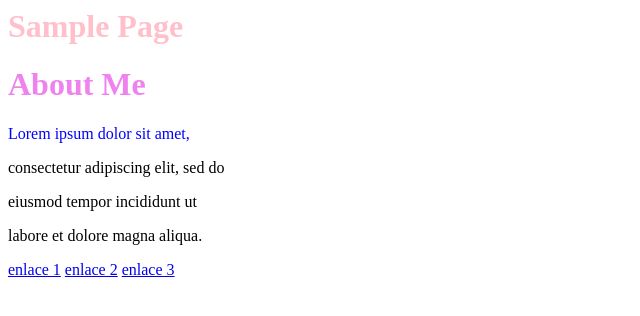
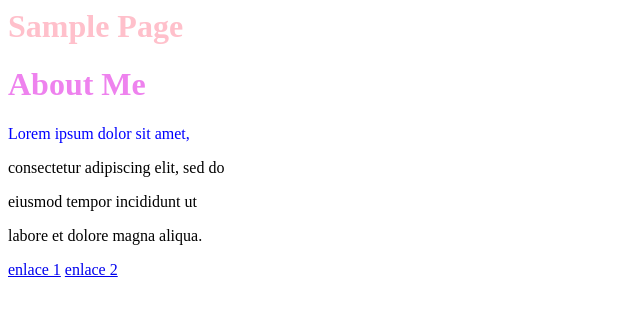
Before and after one commit to enzooo123/Enzo_Funes_evaluacion, a plain HTML site: page CSS.html in a window 1280 px wide. Shown: the full height of the page, 0-640 px from the left. Drawn offline with Linux system fonts and the light colour scheme.

Commit message:
Borro el tercer enlace del archivo CSS

```diff
--- a/CSS.html
+++ b/CSS.html
@@ -15,7 +15,6 @@
 
         <a href="messitrore.com.ar">enlace 1</a>
         <a href="jumbo.com.ar">enlace 2</a>
-        <a href="wikipedia.com.ar">enlace 3</a>
 
     </body>
 </html>
```
